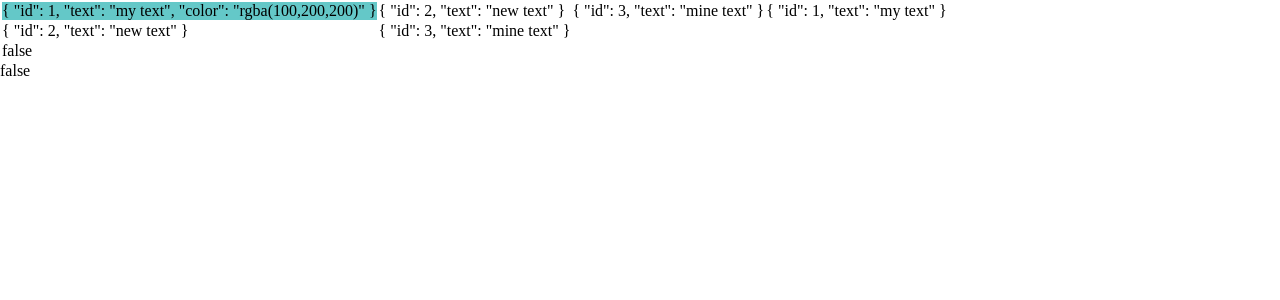
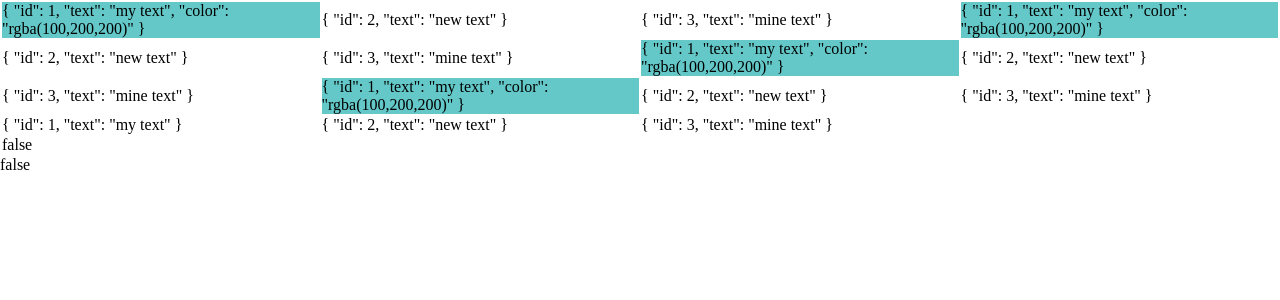
Before and after one commit to eduardBi/vueTempretureTracker, a Vue app: page / in a window 1280 px wide. Shown: the top 300 px of the page. Built offline with nearby package versions, Linux system fonts and the light colour scheme.

Commit message:
completed change color function

```diff
--- a/src/components/HelloWorld.vue
+++ b/src/components/HelloWorld.vue
@@ -18,12 +18,12 @@ export default {
         TableRow
     },
     methods: {
-      colorizeCellOnMouseOver(ArrayIndex,singleObject) {
+      colorizeCellOnMouseOver(ArrayIndex,itemID,singleObject) {
         //закрашивает при наведении зажатой кнопки мыши
         if(this.isMouseClicked){
           //если пкм зажата прохожу циклом по массиву
-             this.splitedArray[ArrayIndex][singleObject.id]={...singleObject,color:"rgba(100,200,200)"}
-             console.log(this.splitedArray[ArrayIndex][singleObject.id])
+             this.splitedArray[ArrayIndex].splice(itemID,1,{...singleObject,color:'rgb(200,200,200)'})
+             console.log(ArrayIndex,singleObject)
         }
 
       },
@@ -79,6 +79,36 @@ export default {
               text:'mine text'
             },  {
                 id:1,
+                text:'my text',
+                color:'rgba(100,200,200)'
+            },{
+              id:2,
+              text:'new text'
+            },{
+              id:3,
+              text:'mine text'
+            }, {
+                id:1,
+                text:'my text',
+                color:'rgba(100,200,200)'
+            },{
+              id:2,
+              text:'new text'
+            },{
+              id:3,
+              text:'mine text'
+            }, {
+                id:1,
+                text:'my text',
+                color:'rgba(100,200,200)'
+            },{
+              id:2,
+              text:'new text'
+            },{
+              id:3,
+              text:'mine text'
+            } ,{
+                id:1,
                 text:'my text'
             },{
               id:2,
--- a/src/components/TableRow.vue
+++ b/src/components/TableRow.vue
@@ -1,6 +1,6 @@
 <template >
     <tr >
-        <td v-for="(singleObject,index) in oneRowArray" v-bind:style="{'background':singleObject.color}" :key="index"   @mouseover="colorizeCellOnMouseOver(ArrayIndex,singleObject)" @mousedown="colorizeCellOnMouseClick(ArrayIndex,singleObject)"   >{{singleObject}}</td>
+        <td v-for="(singleObject,index) in oneRowArray" v-bind:style="{'background':singleObject.color}" :key="index"   @mouseover="colorizeCellOnMouseOver(ArrayIndex,index,singleObject)" @mousedown="colorizeCellOnMouseClick(ArrayIndex,singleObject)"   >{{singleObject}}</td>
 
     </tr>
 
```
